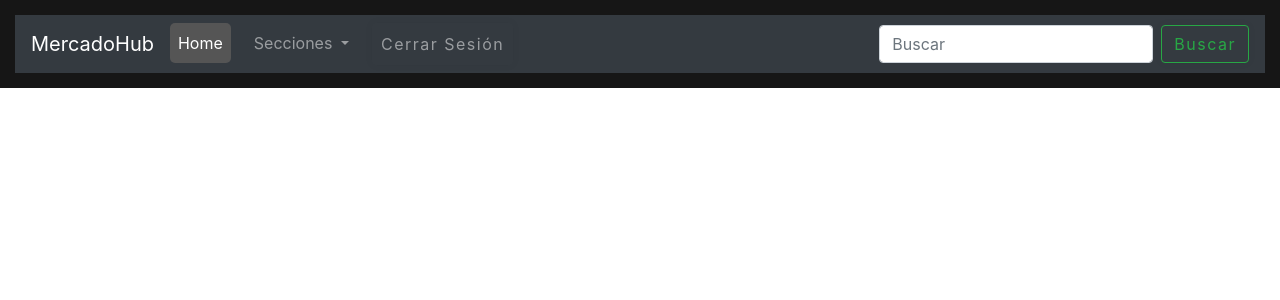
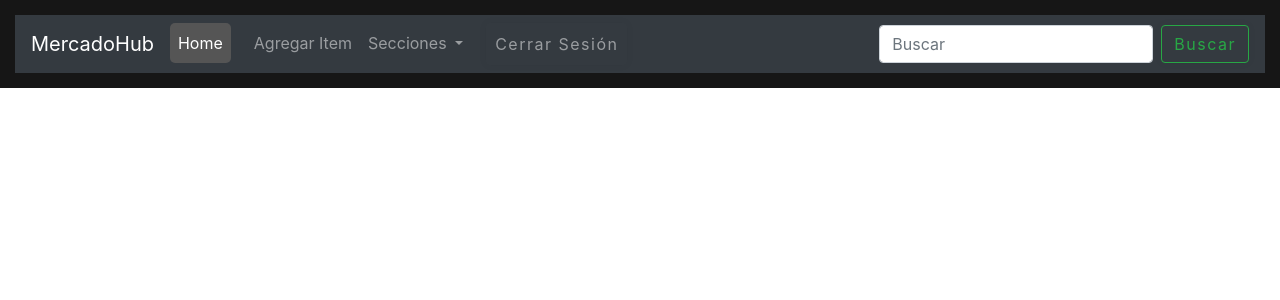
Before and after one commit to Gakuus/mercadohub, a PHP site: page / in a window 1280 px wide. Shown: the top 300 px of the page. Run offline with PHP 8.4, Linux system fonts and the light colour scheme; the visitor is signed in with stand-in values (Sample User, id 1).

Commit message:
actualizacion

```diff
--- a/public/index.php
+++ b/public/index.php
@@ -30,6 +30,8 @@ if (!isset($_SESSION['user_id'])) {
                     <li class="nav-item active">
                         <a class="nav-link" href="#" data-section="items-disponibles">Home <span class="sr-only">(current)</span></a>
                     </li>
+                    <a class="nav-link" href="#" data-section="intercambio">Agregar Item <span class="sr-only">(current)</span></a>
+
                     <li class="nav-item dropdown">
                         <a class="nav-link dropdown-toggle" href="#" id="navbarDropdown" role="button" data-toggle="dropdown" aria-haspopup="true" aria-expanded="false">
                             Secciones
@@ -38,7 +40,6 @@ if (!isset($_SESSION['user_id'])) {
                             <a class="dropdown-item" href="#" data-section="inicio">Sobre nosotros</a>
                             <a class="dropdown-item" href="#" data-section="reglas">Reglas</a>
                             <a class="dropdown-item" href="#" data-section="foro">Foro</a>
-                            <a class="dropdown-item" href="#" data-section="intercambio">Intercambio de Items</a>
                             <a class="dropdown-item" href="#" data-section="perfil">Perfil</a>
                         </div>
                     </li>
```
